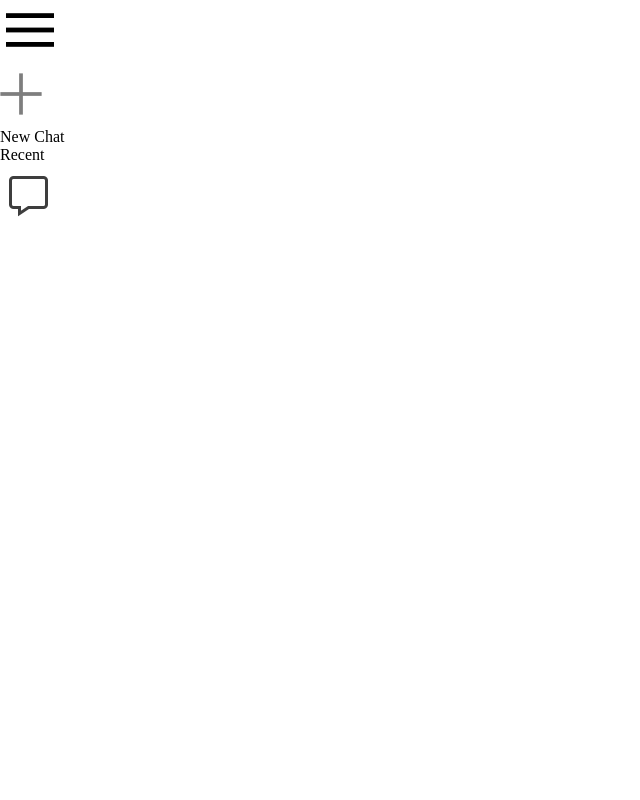
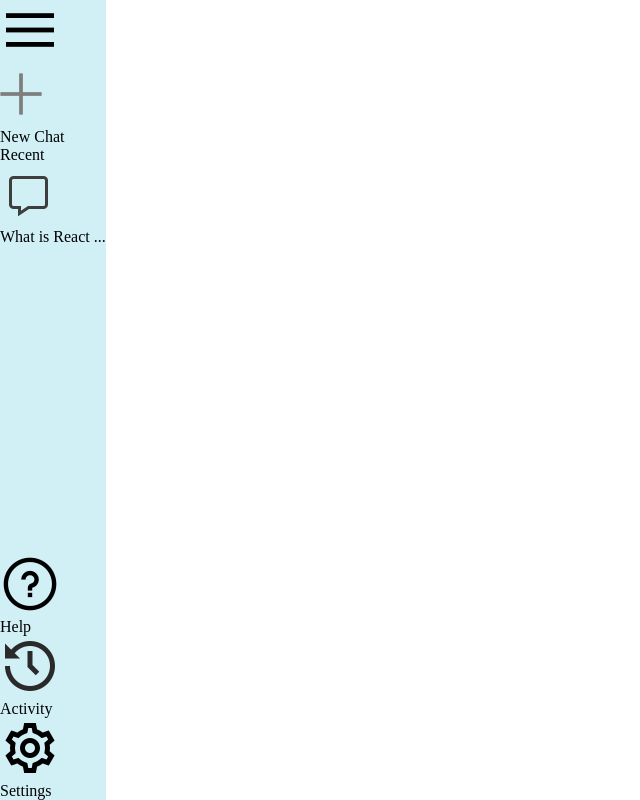
Before and after one commit to RajDeshmukh282/Phoenix, a React (Vite) app: page / in a window 1280 px wide. Shown: the whole page, without its empty margins (0-640 px from the left). Built offline with nearby package versions, Linux system fonts and the light colour scheme.

Commit message:
fix: add missing bottom section to Sidebar component

```diff
--- a/src/components/sidebar/Sidebar.css
+++ b/src/components/sidebar/Sidebar.css
@@ -0,0 +1,8 @@
+.Sidebar{
+    min-height: 100vh;
+    display: inline-flex;
+    flex-direction: column;
+    justify-content: space-between;
+    background-color: #d0f0f6
+    ;
+}
--- a/src/components/sidebar/Sidebar.jsx
+++ b/src/components/sidebar/Sidebar.jsx
@@ -16,8 +16,23 @@
               <p className='recent-title'>Recent</p>
               <div className='recent-entry'>
                 <img src={assets.message_icon} alt="" />
+                <p>What is React ...</p>
               </div>
 
+            </div>
+        </div>
+        <div className='bottom'>
+            <div className="bottom-item">
+              <img src={assets.question_icon} alt=""  />
+              <p>Help</p>
+            </div>
+            <div className="bottom-item">
+              <img src={assets.history_icon} alt=""  />
+              <p>Activity</p>
+            </div>
+            <div className="bottom-item">
+              <img src={assets.setting_icon} alt=""  />
+              <p>Settings</p>
             </div>
         </div>
     </div>
```
